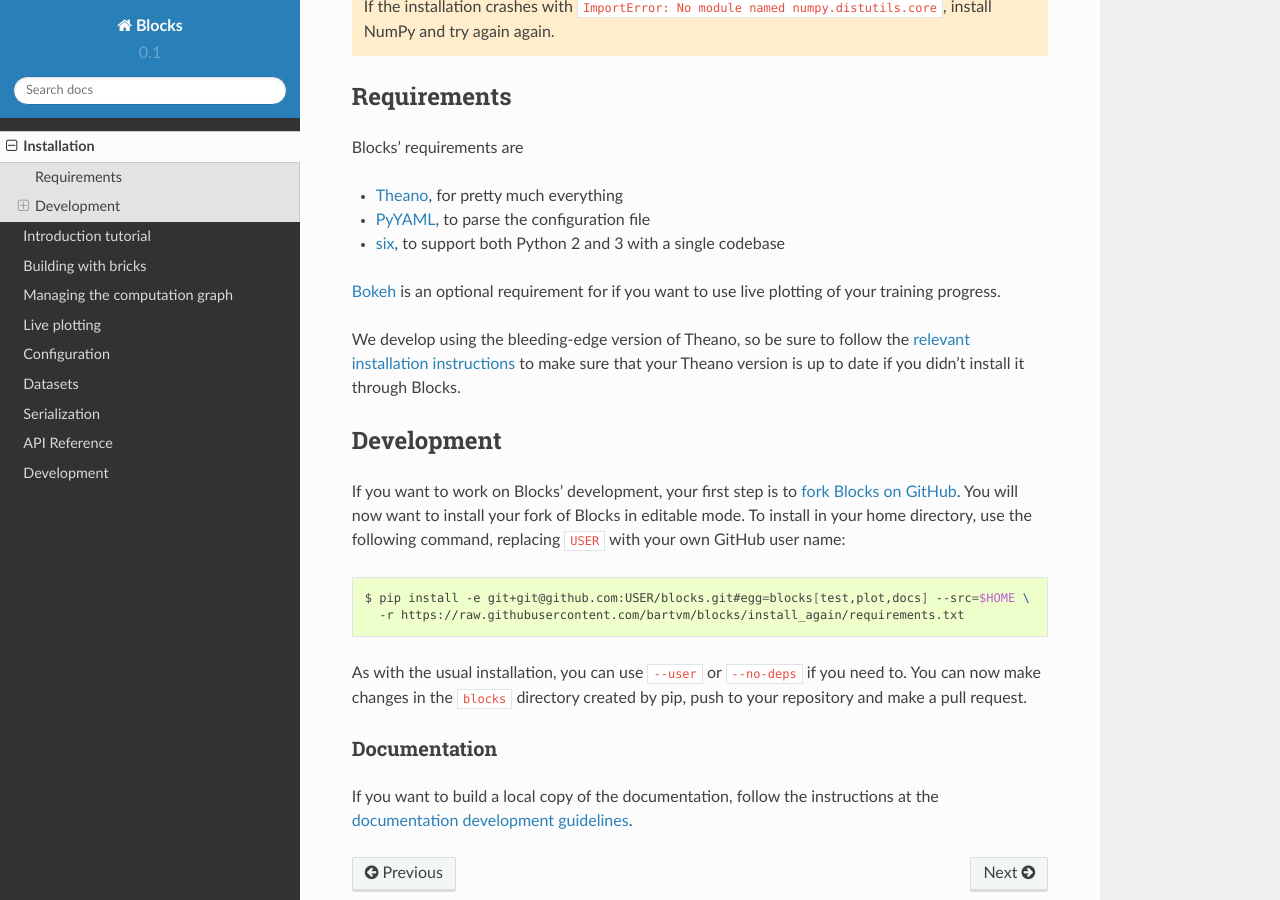
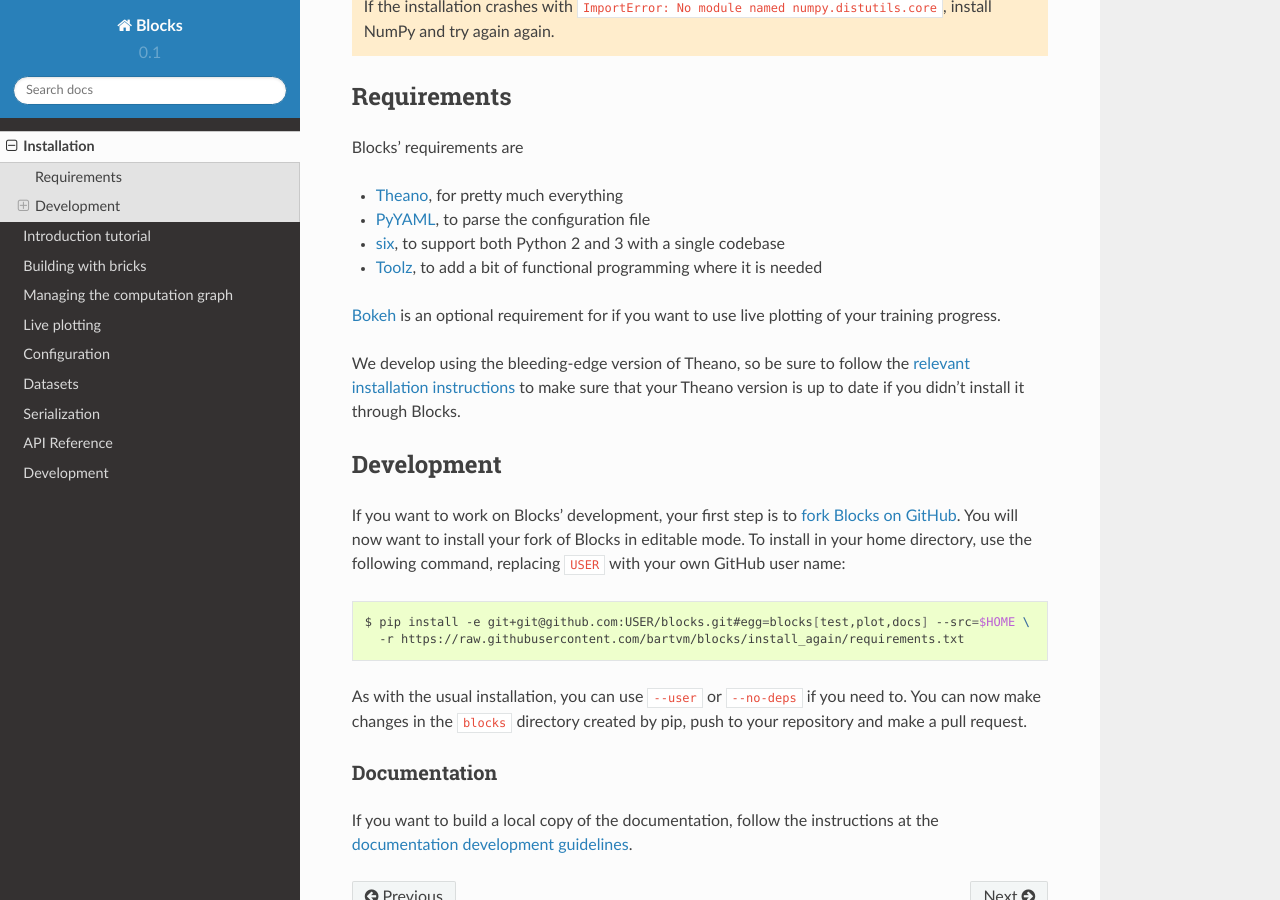
Before and after one commit to mila-iqia/blocks, a Sphinx documentation site: the page built from docs/setup.rst, in a window 1280 px wide and 900 px high, scrolled down 968 px. Built offline with Sphinx 7.4.7 and the Read the Docs theme 2.0.0, drawn with Linux system fonts in a browser that asks for light colours.

Commit message:
Add Toolz to dependencies

```diff
--- a/docs/setup.rst
+++ b/docs/setup.rst
@@ -54,6 +54,7 @@
 * Theano_, for pretty much everything
 * PyYAML_, to parse the configuration file
 * six_, to support both Python 2 and 3 with a single codebase
+* Toolz_, to add a bit of functional programming where it is needed
 
 Bokeh_ is an optional requirement for if you want to use live plotting of your
 training progress.
@@ -63,11 +64,12 @@
 up to date if you didn't install it through Blocks.
 
 .. _Anaconda: https://store.continuum.io/cshop/anaconda/
-.. _nose2: https://nose2.readthedocs.org/en/latest/
+.. _nose2: https://nose2.readthedocs.org/
 .. _PyYAML: http://pyyaml.org/wiki/PyYAML
 .. _Bokeh: http://bokeh.pydata.org/
 .. _Theano: http://deeplearning.net/software/theano/
 .. _six: http://pythonhosted.org/six/
+.. _Toolz: http://toolz.readthedocs.org/
 .. _relevant installation instructions: http://deeplearning.net/software/theano/install.html#bleeding-edge-install-instructions
 
 Development
```
